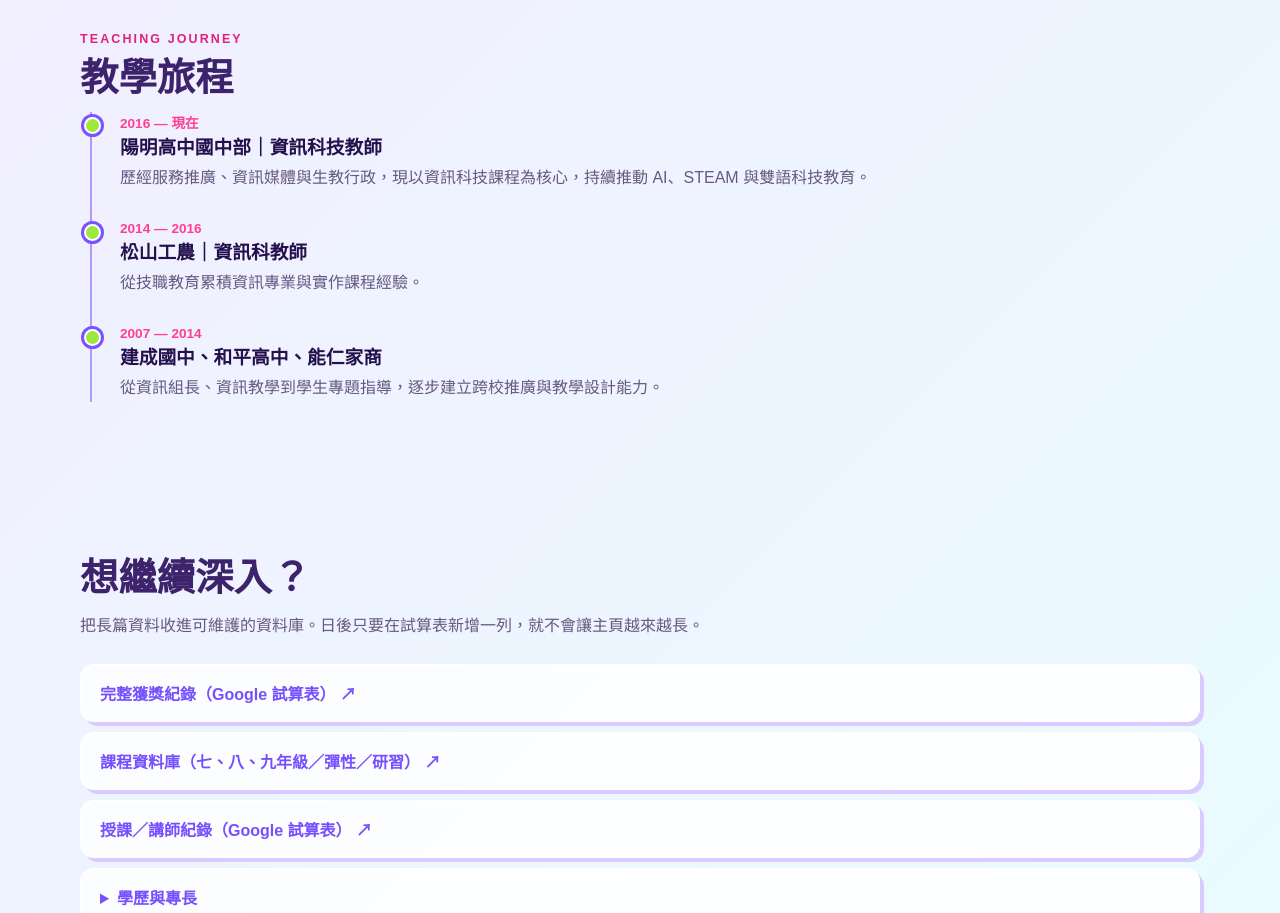
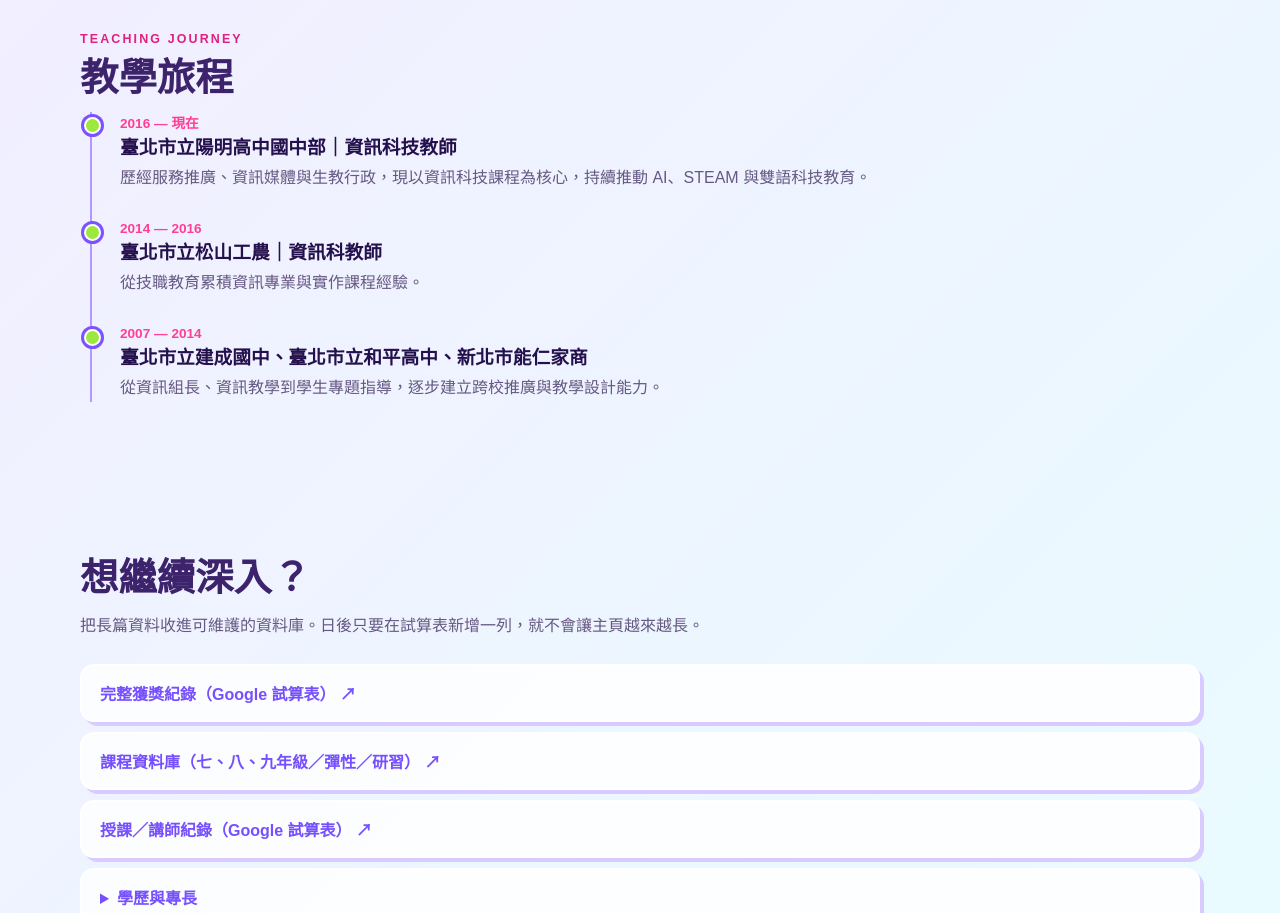
Before and after one commit to btosichen/chen-tech-lab, a plain HTML site: page index.html in a window 1280 px wide. Shown: the part 2260-3173 px from the top of the page. Drawn offline with Linux system fonts and the light colour scheme.

Commit message:
Update teaching journey details in index.html

```diff
--- a/index.html
+++ b/index.html
@@ -38,7 +38,7 @@
       <article class="award" data-type="lesson"><time>2023</time><div><h3>「玩遊戲，學 AI」AI 入課教案甄選</h3><p>鴻海教育基金會｜首獎</p></div><span class="tag">教學設計</span></article>
       <article class="award" data-type="student"><time>2011</time><div><h3>國際學校網界博覽會</h3><p>全球鄉土專題網站製作比賽｜白金獎</p></div><span class="tag">學生指導</span></article>
     </div></section>
-    <section id="journey"><div class="eyebrow">TEACHING JOURNEY</div><h2 class="section-title">教學旅程</h2><div class="timeline"><article><span class="year">2016 — 現在</span><h3>陽明高中國中部｜資訊科技教師</h3><p>歷經服務推廣、資訊媒體與生教行政，現以資訊科技課程為核心，持續推動 AI、STEAM 與雙語科技教育。</p></article><article><span class="year">2014 — 2016</span><h3>松山工農｜資訊科教師</h3><p>從技職教育累積資訊專業與實作課程經驗。</p></article><article><span class="year">2007 — 2014</span><h3>建成國中、和平高中、能仁家商</h3><p>從資訊組長、資訊教學到學生專題指導，逐步建立跨校推廣與教學設計能力。</p></article></div></section>
+    <section id="journey"><div class="eyebrow">TEACHING JOURNEY</div><h2 class="section-title">教學旅程</h2><div class="timeline"><article><span class="year">2016 — 現在</span><h3>臺北市立陽明高中國中部｜資訊科技教師</h3><p>歷經服務推廣、資訊媒體與生教行政，現以資訊科技課程為核心，持續推動 AI、STEAM 與雙語科技教育。</p></article><article><span class="year">2014 — 2016</span><h3>臺北市立松山工農｜資訊科教師</h3><p>從技職教育累積資訊專業與實作課程經驗。</p></article><article><span class="year">2007 — 2014</span><h3>臺北市立建成國中、臺北市立和平高中、新北市能仁家商</h3><p>從資訊組長、資訊教學到學生專題指導，逐步建立跨校推廣與教學設計能力。</p></article></div></section>
     <section id="more"><h2 class="section-title">想繼續深入？</h2><p class="intro">把長篇資料收進可維護的資料庫。日後只要在試算表新增一列，就不會讓主頁越來越長。</p><a class="database-link" href="https://docs.google.com/spreadsheets/d/1CdksbAS5jUf2DoOitKFFrrQwiNyyGPnwKK2dsAUV5lg/edit?usp=sharing" target="_blank" rel="noopener">完整獲獎紀錄（Google 試算表） ↗</a><a class="database-link" href="https://docs.google.com/spreadsheets/d/1CdksbAS5jUf2DoOitKFFrrQwiNyyGPnwKK2dsAUV5lg/edit?usp=sharing#gid=1366126855" target="_blank" rel="noopener">課程資料庫（七、八、九年級／彈性／研習） ↗</a><a class="database-link" href="https://docs.google.com/spreadsheets/d/1CdksbAS5jUf2DoOitKFFrrQwiNyyGPnwKK2dsAUV5lg/edit?usp=sharing#gid=2115960459" target="_blank" rel="noopener">授課／講師紀錄（Google 試算表） ↗</a><details><summary>學歷與專長</summary><p>國立臺北科技大學技術及職業教育研究所碩士班｜國立彰化師範大學工業教育學系電子工程組。專長：資訊科技、程式設計、STEAM、AI 教育與教學設計。</p></details></section>
     <footer>© 陳政川老師 e-Portfolio · Designed as a student-friendly learning hub</footer>
   </main>
```
